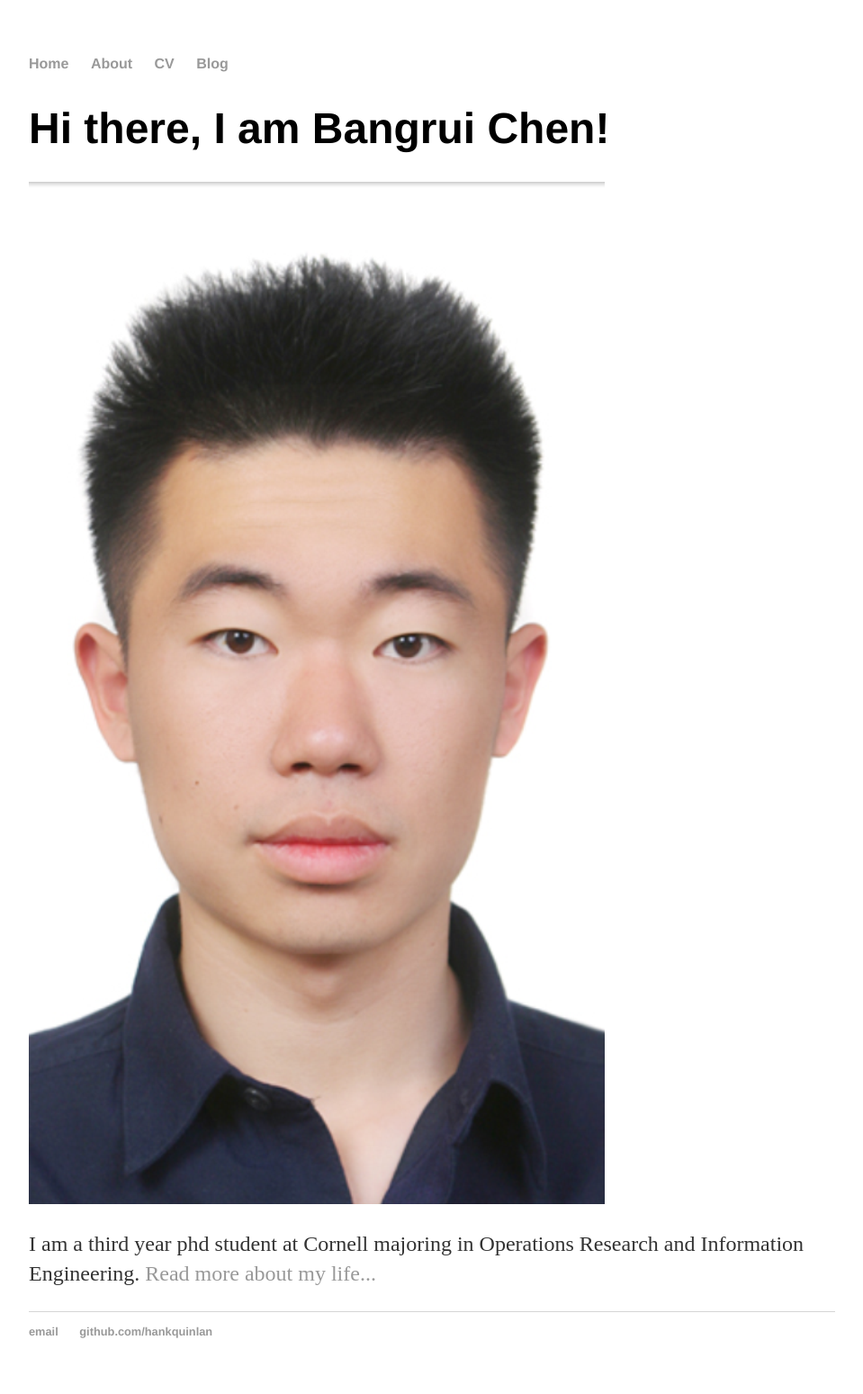
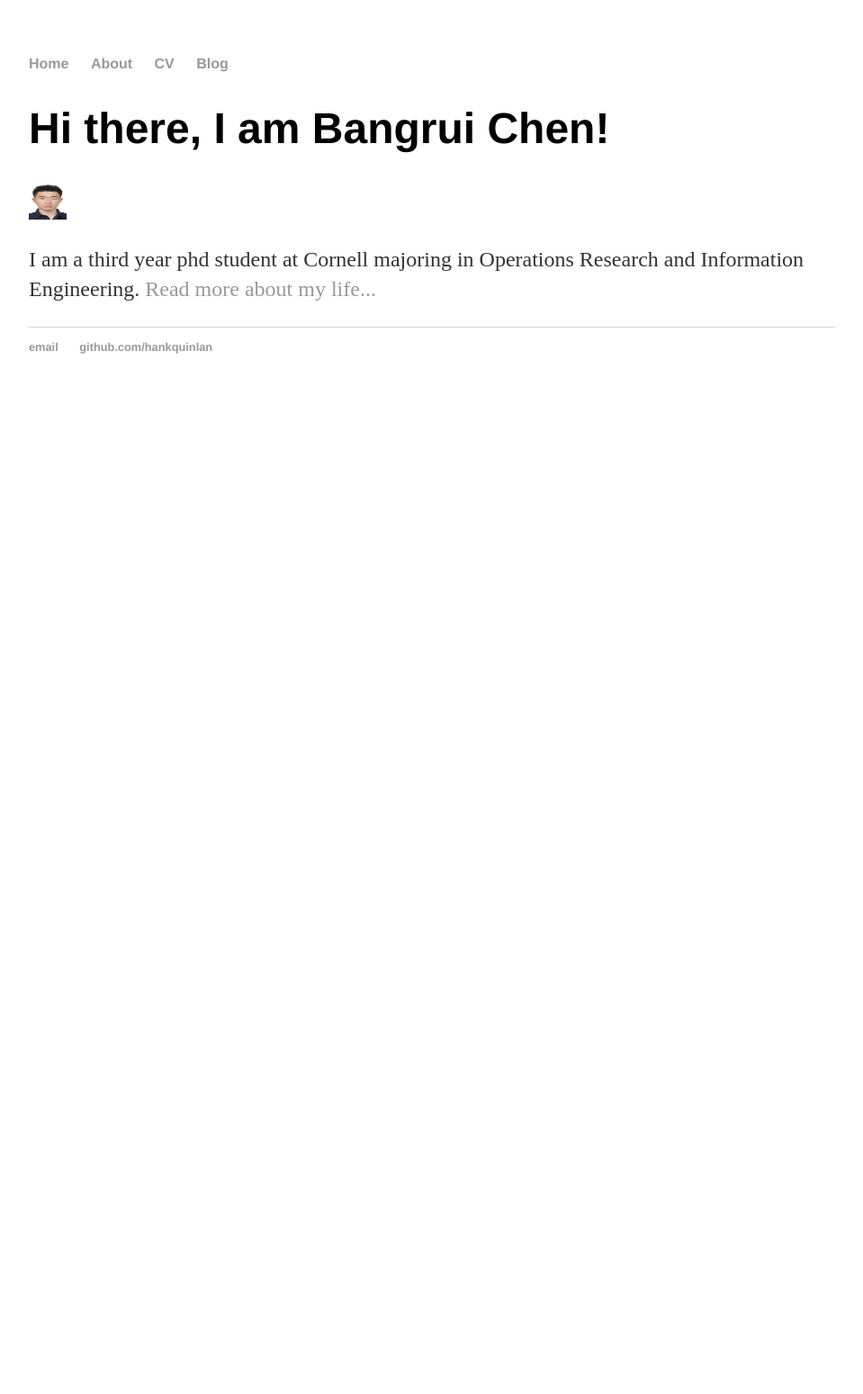
Before and after one commit to bangrui/Personal-website, a Jekyll site: the page built from index.html, in a window 1280 px wide. Shown: the whole page at 90% size, without its empty margins (160-1119 px from the left). Built offline with Jekyll 4.4.1, drawn with Linux system fonts in a browser that asks for light colours; after the commit the page ends 900 px from its top, so only the background shows below that.

Commit message:
Update index.html
changed the picture size

```diff
--- a/index.html
+++ b/index.html
@@ -6,7 +6,7 @@ title: Hank Quinlan, Horrible Cop
 		<div class="blurb">
 			<h1>Hi there, I am Bangrui Chen!</h1>
 			<div id="content">
-				<img src="bangrui.png", alt="Bangrui Chen">
+				<img src="bangrui.png", alt="Bangrui Chen", height="42" width="42">
 				<p>I am a third year phd student at Cornell majoring in Operations Research and Information Engineering.
 				<a href="/about">Read more about my life...</a></p>
 			</div>
```
